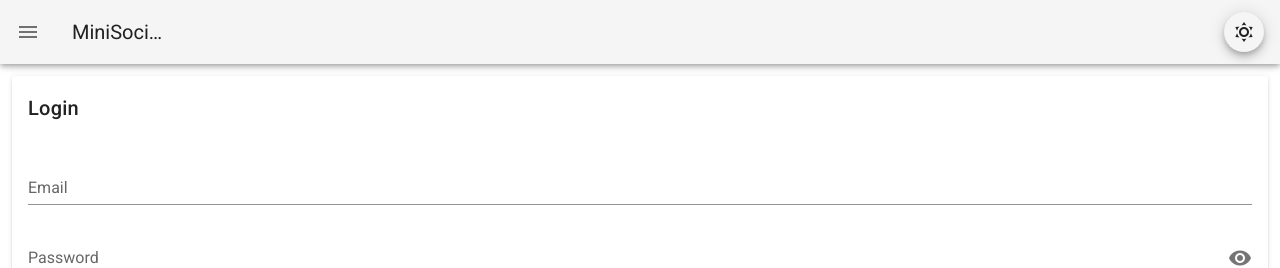
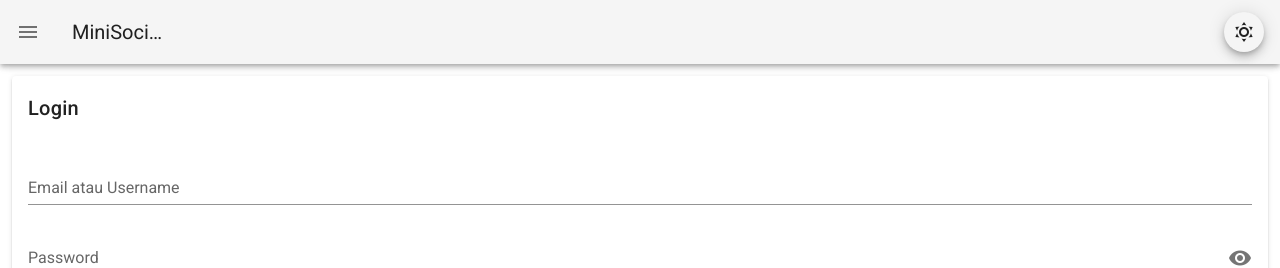
Before and after one commit to muhreezky/nuxt-minisocial, a Nuxt app: page /login in a window 1280 px wide. Shown: the top 268 px of the page. Built offline with nearby package versions, Linux system fonts and the light colour scheme.

Commit message:
fix: regex validation

```diff
--- a/nuxt.config.js
+++ b/nuxt.config.js
@@ -37,9 +37,7 @@ export default {
 
   // Modules: https://go.nuxtjs.dev/config-modules
   modules: [
-    // https://go.nuxtjs.dev/axios
     '@nuxtjs/axios',
-    // https://go.nuxtjs.dev/pwa
     '@nuxtjs/pwa',
     '@nuxtjs/auth'
   ],
@@ -54,7 +52,7 @@ export default {
   pwa: {
     manifest: {
       name: 'MiniSocial App',
-      lang: 'en',
+      lang: 'id',
     },
   },
 
--- a/pages/login.vue
+++ b/pages/login.vue
@@ -9,8 +9,8 @@
           v-model="form.email.value"
           name="email"
           type="email"
-          label="Email"
-          placeholder="Masukkan alamat e-mail terdaftar"
+          label="Email atau Username"
+          placeholder="Masukkan alamat e-mail atau username anda"
           required
         />
         <pass-input
@@ -31,6 +31,8 @@
 </template>
 
 <script>
+  import { emailRegex, passwordRegex } from '~/utils/regex';
+
   export default {
     name: 'LoginPage',
     data() {
@@ -40,14 +42,14 @@
             value: '',
             rules: [
               v => !!v || 'E-mail wajib diisi',
-              v => (/[A-Z0-9._%+-]+@[A-Z0-9-]+.+.[A-Z]{2,4}/igm).test(v) || 'Alamat e-mail harus valid'
+              v => emailRegex.test(v) || 'Alamat e-mail harus valid'
             ]
           },
           password: {
             value: '',
             rules: [
               v => !!v || 'Password wajib diisi',
-              v => (/^(?=.*[a-z])(?=.*\d)(?=.*[$@$!%*?&._])[a-z\d$@$!%*?&._]{6,12}$/i).test(v)
+              v => passwordRegex.test(v)
                 || 'Password harus ada angka, huruf, dan simbol'
             ]
           }
@@ -56,6 +58,7 @@
     },
     methods: {
       async login () {
+        await this.$auth.loginWith('local')
       }
     }
   }
--- /dev/null
+++ b/utils/regex.js
@@ -0,0 +1,3 @@
+export const emailRegex = (/[A-Z0-9._%+-]+@[A-Z0-9-]+.+.[A-Z]{2,4}/igm);
+export const passwordRegex = (/^(?=.*[a-z])(?=.*\d)(?=.*[$@$!%*?&._])[a-z\d$@$!%*?&._]{6,12}$/i);
+export const usernameRegex = (/^[a-z0-9]{4, 15}$/i);
```
